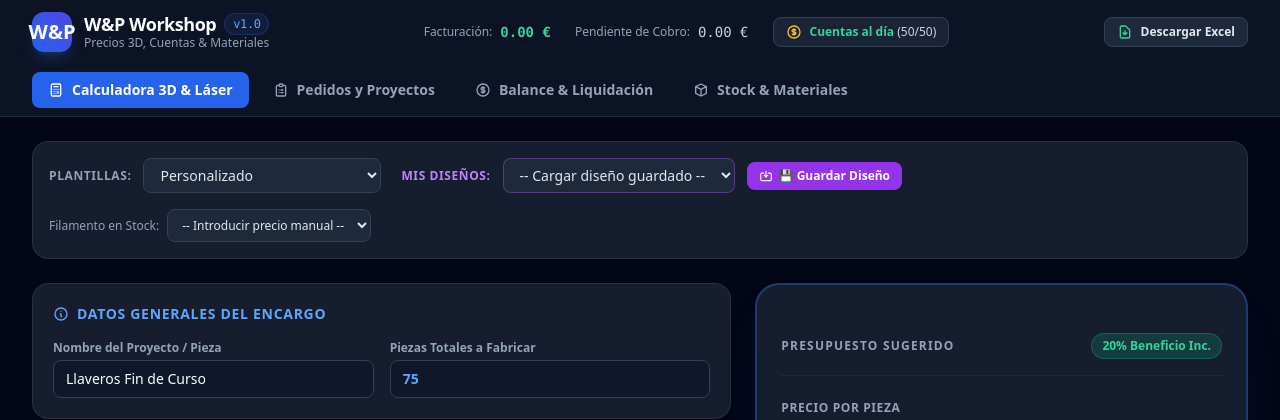
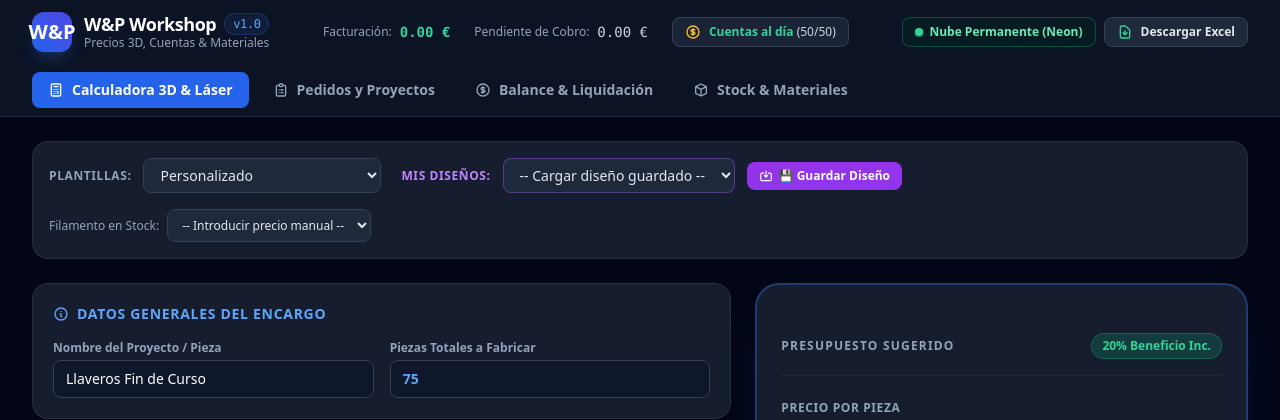
Before and after one commit to woodandprintpartners-cpu/cuentas, a FastAPI app: page / in a window 1280 px wide. Shown: the top 420 px of the page. Run offline with FastAPI, Linux system fonts and the light colour scheme; data that the repository does not hold is empty; some libraries are stand-ins or nearby versions.

Commit message:
Add files via upload

```diff
--- a/app/main.py
+++ b/app/main.py
@@ -29,7 +29,8 @@ from app.database import (
     get_balance_financiero,
     get_all_proyectos_calculadora,
     save_proyecto_calculadora,
-    delete_proyecto_calculadora
+    delete_proyecto_calculadora,
+    get_database_status
 )
 
 app = FastAPI(title="W&P - 3D Printing & Workshop Manager", version="1.0.0")
@@ -46,6 +47,10 @@ def on_startup():
 @app.get("/")
 def home(request: Request):
     return templates.TemplateResponse(request=request, name="index.html")
+
+@app.get("/api/db-status")
+def api_get_db_status():
+    return get_database_status()
 
 # --- API CALCULADORA ---
 @app.post("/api/calcular", response_model=CalculoResultado)
--- a/app/static/js/app.js
+++ b/app/static/js/app.js
@@ -53,6 +53,7 @@ function switchTab(tabName) {
 // --- DATA LOADING ---
 async function loadAllData() {
     await Promise.all([
+        checkDbStatus(),
         loadBalance(),
         loadPedidos(),
         loadStock(),
@@ -1215,3 +1216,107 @@ function mostrarNotificacion(mensaje) {
         toast.classList.add('opacity-0', 'pointer-events-none', 'translate-y-4');
     }, 3500);
 }
+
+// --- ESTADO BASE DE DATOS (NEON / SQLITE) ---
+let dbStatusData = null;
+
+async function checkDbStatus() {
+    try {
+        const res = await fetch('/api/db-status');
+        dbStatusData = await res.json();
+        updateDbStatusUI();
+    } catch(e) {
+        console.error('Error comprobando estado de base de datos:', e);
+    }
+}
+
+function updateDbStatusUI() {
+    if (!dbStatusData) return;
+    const btn = document.getElementById('db-status-btn');
+    const dot = document.getElementById('db-status-dot');
+    const text = document.getElementById('db-status-text');
+    const banner = document.getElementById('db-warning-banner');
+
+    if (dbStatusData.es_permanente) {
+        if (dot) {
+            dot.className = 'w-2 h-2 rounded-full bg-emerald-400 shadow-sm shadow-emerald-400/50';
+        }
+        if (text) text.innerText = 'Nube Permanente (Neon)';
+        if (btn) btn.className = 'px-3 py-1.5 rounded-lg text-xs font-semibold flex items-center gap-1.5 transition-colors border bg-emerald-950/40 border-emerald-500/30 text-emerald-300 hover:bg-emerald-900/40';
+        if (banner) banner.classList.add('hidden');
+    } else {
+        if (dot) {
+            dot.className = 'w-2 h-2 rounded-full bg-amber-400 animate-pulse';
+        }
+        if (text) text.innerText = 'Modo Temporal (SQLite)';
+        if (btn) btn.className = 'px-3 py-1.5 rounded-lg text-xs font-semibold flex items-center gap-1.5 transition-colors border bg-amber-950/40 border-amber-500/40 text-amber-300 hover:bg-amber-900/40 animate-pulse';
+        if (banner) banner.classList.remove('hidden');
+    }
+}
+
+function abrirModalDbHelp() {
+    const modal = document.getElementById('modal-db-help');
+    if (!modal) return;
+    const details = document.getElementById('modal-db-details');
+    const pill = document.getElementById('modal-db-status-pill');
+
+    if (dbStatusData && dbStatusData.es_permanente) {
+        pill.className = 'text-xs px-2.5 py-0.5 rounded-full bg-emerald-500/20 text-emerald-400 border border-emerald-500/30';
+        pill.innerText = 'Conectado a Neon';
+        details.innerHTML = `
+            <div class="p-3 bg-emerald-950/30 border border-emerald-500/30 rounded-xl space-y-2">
+                <p class="font-bold text-emerald-400 flex items-center gap-1.5">
+                    <span>✅ Base de Datos Permanente Activa</span>
+                </p>
+                <p>Todos los pedidos, gastos, materiales y diseños de la calculadora se están guardando en la nube de Neon (PostgreSQL).</p>
+                <p class="text-slate-400 text-[11px]">Los datos nunca se borrarán, aunque el servidor de Render se apague por inactividad.</p>
+            </div>
+            <div class="text-[11px] text-slate-400 space-y-1">
+                <p><strong>Enlace detectado:</strong> <code class="bg-slate-900 px-1.5 py-0.5 rounded text-slate-300 font-mono">${dbStatusData.url_preview || 'Configurado'}</code></p>
+            </div>
+        `;
+    } else {
+        pill.className = 'text-xs px-2.5 py-0.5 rounded-full bg-amber-500/20 text-amber-400 border border-amber-500/30';
+        pill.innerText = 'Almacenamiento Temporal';
+
+        let errorMsg = '';
+        if (dbStatusData && dbStatusData.error) {
+            errorMsg = `
+            <div class="p-3 bg-red-950/40 border border-red-500/30 rounded-xl text-red-300 space-y-1">
+                <p class="font-bold">⚠️ Error detectado al conectar a PostgreSQL:</p>
+                <code class="block font-mono text-[10px] break-all bg-black/40 p-2 rounded">${dbStatusData.error}</code>
+            </div>`;
+        } else if (dbStatusData && !dbStatusData.url_detectada) {
+            errorMsg = `
+            <div class="p-3 bg-amber-950/30 border border-amber-500/30 rounded-xl text-amber-200 space-y-1">
+                <p class="font-bold">⚠️ No se ha detectado la variable DATABASE_URL en Render.</p>
+                <p>El servidor está guardando en el disco temporal de Render, que se reinicia cuando pasan unas horas sin visitas.</p>
+            </div>`;
+        }
+
+        details.innerHTML = `
+            ${errorMsg}
+            <div class="space-y-3 pt-2">
+                <p class="font-bold text-white">Pasos para conectar la nube permanente en 1 minuto:</p>
+                <ol class="list-decimal pl-4 space-y-2 text-slate-300">
+                    <li>Entra en <strong>Neon.tech</strong> y copia la cadena de conexión (empieza por <code class="text-emerald-400 font-mono">postgresql://...</code>).</li>
+                    <li>Ve a tu servicio en <strong>Render.com</strong> &rarr; menú izquierdo <strong>Environment</strong>.</li>
+                    <li>Añade la variable:
+                        <ul class="list-disc pl-4 mt-1 space-y-0.5">
+                            <li><strong>Key:</strong> <code class="bg-slate-800 px-1 rounded text-white font-mono">DATABASE_URL</code></li>
+                            <li><strong>Value:</strong> <span class="text-slate-400">Pega el enlace de Neon (solo la URL, sin comillas ni 'psql')</span></li>
+                        </ul>
+                    </li>
+                    <li>Pulsa <strong>Save Changes</strong>. Render se reiniciará en 30 segundos y los datos nunca más se perderán.</li>
+                </ol>
+            </div>
+        `;
+    }
+
+    modal.classList.remove('hidden');
+}
+
+function cerrarModalDbHelp() {
+    const modal = document.getElementById('modal-db-help');
+    if (modal) modal.classList.add('hidden');
+}
--- a/app/templates/index.html
+++ b/app/templates/index.html
@@ -64,11 +64,17 @@
                 </div>
             </div>
 
-            <!-- Export Excel Button -->
-            <a href="/api/export/excel" class="px-3 py-1.5 rounded-lg bg-slate-800 hover:bg-slate-700 text-slate-200 text-xs font-semibold flex items-center gap-2 border border-slate-700 transition-colors">
-                <svg class="w-4 h-4 text-emerald-400" fill="none" stroke="currentColor" viewBox="0 0 24 24"><path stroke-linecap="round" stroke-linejoin="round" stroke-width="2" d="M12 10v6m0 0l-3-3m3 3l3-3m2 8H7a2 2 0 01-2-2V5a2 2 0 012-2h5.586a1 1 0 01.707.293l5.414 5.414a1 1 0 01.293.707V19a2 2 0 01-2 2z"></path></svg>
-                <span>Descargar Excel</span>
-            </a>
+            <!-- Database Status Indicator & Excel Button -->
+            <div class="flex items-center gap-2">
+                <button onclick="abrirModalDbHelp()" id="db-status-btn" title="Estado de la base de datos" class="px-3 py-1.5 rounded-lg text-xs font-semibold flex items-center gap-1.5 transition-colors border bg-slate-800 border-slate-700 text-slate-300">
+                    <span id="db-status-dot" class="w-2 h-2 rounded-full bg-amber-400"></span>
+                    <span id="db-status-text">Verificando BD...</span>
+                </button>
+                <a href="/api/export/excel" class="px-3 py-1.5 rounded-lg bg-slate-800 hover:bg-slate-700 text-slate-200 text-xs font-semibold flex items-center gap-2 border border-slate-700 transition-colors">
+                    <svg class="w-4 h-4 text-emerald-400" fill="none" stroke="currentColor" viewBox="0 0 24 24"><path stroke-linecap="round" stroke-linejoin="round" stroke-width="2" d="M12 10v6m0 0l-3-3m3 3l3-3m2 8H7a2 2 0 01-2-2V5a2 2 0 012-2h5.586a1 1 0 01.707.293l5.414 5.414a1 1 0 01.293.707V19a2 2 0 01-2 2z"></path></svg>
+                    <span>Descargar Excel</span>
+                </a>
+            </div>
         </div>
 
         <!-- TABS BAR -->
@@ -91,6 +97,22 @@
             </button>
         </div>
     </header>
+
+    <!-- Warning Banner if SQLite -->
+    <div id="db-warning-banner" class="hidden max-w-7xl mx-auto px-4 sm:px-6 lg:px-8 pt-4">
+        <div class="bg-amber-500/10 border border-amber-500/30 text-amber-300 px-4 py-3 rounded-2xl flex flex-wrap items-center justify-between gap-3 text-xs shadow-lg">
+            <div class="flex items-center gap-2.5">
+                <span class="text-xl">⚠️</span>
+                <div>
+                    <strong class="font-bold text-amber-200">Modo Temporal (SQLite):</strong>
+                    <span class="text-amber-300/90 ml-1">Los pedidos nuevos se guardan en el disco temporal y se borrarán al reiniciar el servidor. Conecta Neon en Render para guardarlos permanentemente.</span>
+                </div>
+            </div>
+            <button onclick="abrirModalDbHelp()" class="px-3.5 py-1.5 bg-amber-500 hover:bg-amber-400 text-slate-950 font-bold rounded-lg transition-colors whitespace-nowrap shadow text-xs">
+                Solucionar en 1 minuto
+            </button>
+        </div>
+    </div>
 
     <!-- MAIN APP CONTAINER -->
     <main class="max-w-7xl mx-auto px-4 sm:px-6 lg:px-8 py-6 flex-1 w-full">
@@ -816,6 +838,27 @@
         </div>
     </div>
 
+    <!-- Modal DB Status & Help -->
+    <div id="modal-db-help" class="fixed inset-0 bg-slate-950/80 backdrop-blur-sm z-50 flex items-center justify-center hidden p-4">
+        <div class="glass-card w-full max-w-lg p-6 rounded-3xl border border-slate-700 shadow-2xl space-y-4 max-h-[90vh] overflow-y-auto">
+            <div class="flex items-center justify-between border-b border-slate-800 pb-3">
+                <h3 class="font-bold text-lg text-white flex items-center gap-2">
+                    <span>Estado de la Base de Datos</span>
+                    <span id="modal-db-status-pill" class="text-xs px-2.5 py-0.5 rounded-full font-mono"></span>
+                </h3>
+                <button onclick="cerrarModalDbHelp()" class="text-slate-400 hover:text-white">&times;</button>
+            </div>
+
+            <div id="modal-db-details" class="space-y-3 text-xs text-slate-300">
+                <!-- Dynamically filled by JS -->
+            </div>
+
+            <div class="flex justify-end pt-3 border-t border-slate-800">
+                <button onclick="cerrarModalDbHelp()" class="px-4 py-2 bg-slate-800 hover:bg-slate-700 text-slate-300 rounded-lg text-xs font-semibold">Cerrar</button>
+            </div>
+        </div>
+    </div>
+
     <!-- Toast Notification -->
     <div id="toast-notification" class="fixed bottom-6 right-6 z-50 transition-all duration-300 transform translate-y-4 opacity-0 pointer-events-none bg-slate-900 border border-slate-700 text-white px-4 py-3 rounded-2xl shadow-2xl flex items-center gap-3 text-sm">
         <div class="w-2.5 h-2.5 rounded-full bg-emerald-400"></div>
```
Also changed, not shown: app/database.py (+89 -10 lines).
